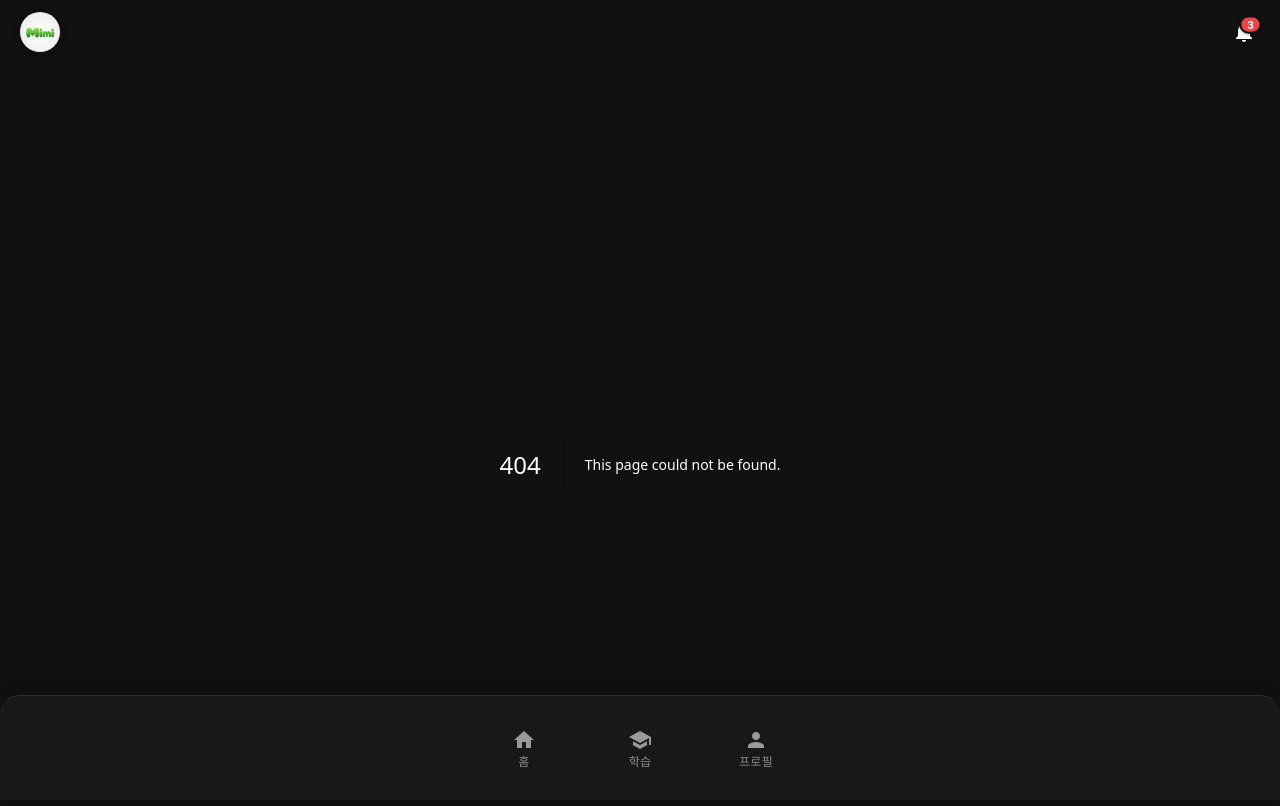
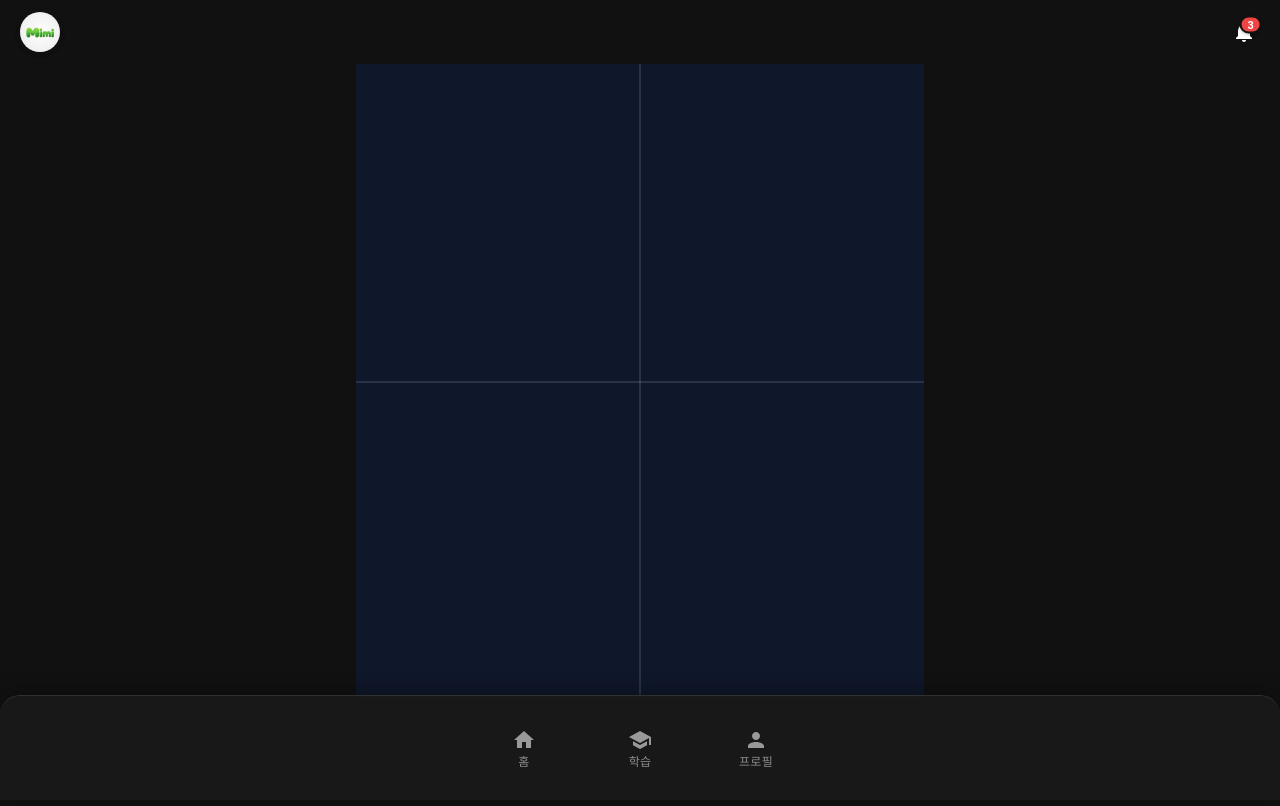
Before and after one commit to uhanuu/KokoroBridge, a Next.js app: page /canvas in a window 1280 px wide. Before the commit this address had no page. Shown: the top 806 px of the page. Built offline with nearby package versions, Linux system fonts and the light colour scheme.

Commit message:
feat: 캔버스 화면 구현

```diff
--- /dev/null
+++ b/src/app/canvas/page.module.css
@@ -0,0 +1,6 @@
+.cnavas_container {
+  width: 100%;
+  height: calc(100vh - 164px);
+  overflow: hidden;
+  position: relative;
+}
--- /dev/null
+++ b/src/app/canvas/page.tsx
@@ -0,0 +1,30 @@
+"use client";
+import { useEffect } from "react";
+
+import CanvasBoard from "@/components/canvas-board/canvas-board";
+
+import styles from "./page.module.css";
+
+export default function Page() {
+  useEffect(() => {
+    // content 영역만 스크롤 방지 (layout 구조 유지)
+    const contentElement = document.querySelector('.content');
+    if (contentElement) {
+      (contentElement as HTMLElement).style.overflow = "hidden";
+    }
+
+    return () => {
+      // 페이지 벗어날 때 복구
+      const contentElement = document.querySelector('.content');
+      if (contentElement) {
+        (contentElement as HTMLElement).style.overflow = "";
+      }
+    };
+  }, []);
+
+  return (
+    <div className={styles.cnavas_container}>
+      <CanvasBoard />
+    </div>
+  );
+}
--- a/src/components/canvas-board/canvas-board.module.css
+++ b/src/components/canvas-board/canvas-board.module.css
@@ -1,6 +1,70 @@
+/* Canvas 컨테이너 */
+.canvasContainer {
+  position: relative;
+  width: 100%;
+  height: 100%;
+  background: var(--dark-background, #0f172a);
+  overflow: hidden;
+  touch-action: none;
+  user-select: none;
+}
+
+/* 점선 배경 - 십자가 실선만 표시 */
+.dottedBackground {
+  position: absolute;
+  top: 0;
+  left: 0;
+  width: 100%;
+  height: 100%;
+  pointer-events: none;
+}
+
+.dottedBackground::before {
+  content: '';
+  position: absolute;
+  top: 50%;
+  left: 0;
+  width: 100%;
+  height: 1px;
+  background: rgba(148, 163, 184, 0.4);
+  transform: translateY(-50%);
+}
+
+.dottedBackground::after {
+  content: '';
+  position: absolute;
+  top: 0;
+  left: 50%;
+  width: 1px;
+  height: 100%;
+  background: rgba(148, 163, 184, 0.4);
+  transform: translateX(-50%);
+}
+
+/* Canvas */
 .canvas {
-  border: 2px solid #d1d5db;
-  border-radius: 12px;
-  background-color: white;
-  margin: 16px 0;
+  position: absolute;
+  top: 0;
+  left: 0;
+  width: 100%;
+  height: 100%;
+  cursor: crosshair;
+  background: transparent;
+  touch-action: none;
+  z-index: 1;
+  display: block;
 }
+
+
+/* 모바일 대응 */
+@media (max-width: 768px) {
+  .canvasContainer {
+    height: 100vh;
+  }
+
+  .canvas {
+    cursor: none;
+    width: 100vw;
+    height: 100vh;
+  }
+}
--- a/src/components/canvas-board/canvas-board.tsx
+++ b/src/components/canvas-board/canvas-board.tsx
@@ -1,48 +1,205 @@
 "use client";
-import { useEffect, useRef } from "react";
+import { useCallback, useEffect, useRef } from "react";
 
 import styles from "./canvas-board.module.css";
 
 export default function CanvasBoard() {
   const canvasRef = useRef<HTMLCanvasElement>(null);
+  const isDrawing = useRef(false);
+  const lastPoint = useRef<{ x: number; y: number } | null>(null);
+
+  const getEventPoint = useCallback((
+    e: PointerEvent | TouchEvent | MouseEvent,
+    canvas: HTMLCanvasElement
+  ) => {
+    const rect = canvas.getBoundingClientRect();
+    const scaleX = canvas.width / rect.width;
+    const scaleY = canvas.height / rect.height;
+
+    let clientX: number, clientY: number;
+
+    if ('touches' in e && e.touches.length > 0 && e.touches[0]) {
+      clientX = e.touches[0].clientX;
+      clientY = e.touches[0].clientY;
+    } else if ('changedTouches' in e && e.changedTouches.length > 0 && e.changedTouches[0]) {
+      clientX = e.changedTouches[0].clientX;
+      clientY = e.changedTouches[0].clientY;
+    } else {
+      clientX = (e as MouseEvent | PointerEvent).clientX;
+      clientY = (e as MouseEvent | PointerEvent).clientY;
+    }
+
+    return {
+      x: (clientX - rect.left) * scaleX,
+      y: (clientY - rect.top) * scaleY
+    };
+  }, []);
+
+  const getLineWidth = useCallback((pressure?: number) => {
+    if (!pressure || pressure === 0.5) return 3;
+    return Math.max(1, Math.min(12, pressure * 8));
+  }, []);
+
+  const startDrawing = useCallback((e: PointerEvent | TouchEvent | MouseEvent) => {
+    const canvas = canvasRef.current;
+    if (!canvas) return;
+
+    const ctx = canvas.getContext("2d");
+    if (!ctx) return;
+
+    e.preventDefault();
+    isDrawing.current = true;
+
+    const point = getEventPoint(e, canvas);
+    const pressure = 'pressure' in e ? e.pressure : 0.5;
+    const lineWidth = getLineWidth(pressure);
+
+    lastPoint.current = point;
+
+    ctx.globalCompositeOperation = "source-over";
+    ctx.strokeStyle = "#f8fafc";
+    ctx.lineWidth = lineWidth;
+    ctx.lineCap = "round";
+    ctx.lineJoin = "round";
+    ctx.beginPath();
+    ctx.moveTo(point.x, point.y);
+  }, [getEventPoint, getLineWidth]);
+
+  const draw = useCallback((e: PointerEvent | TouchEvent | MouseEvent) => {
+    if (!isDrawing.current) return;
+
+    const canvas = canvasRef.current;
+    if (!canvas) return;
+
+    const ctx = canvas.getContext("2d");
+    if (!ctx) return;
+
+    e.preventDefault();
+
+    const point = getEventPoint(e, canvas);
+    const pressure = 'pressure' in e ? e.pressure : 0.5;
+    const lineWidth = getLineWidth(pressure);
+
+    if (lastPoint.current) {
+      ctx.lineWidth = lineWidth;
+      ctx.lineTo(point.x, point.y);
+      ctx.stroke();
+    }
+
+    lastPoint.current = point;
+  }, [getEventPoint, getLineWidth]);
+
+  const stopDrawing = useCallback((e: PointerEvent | TouchEvent | MouseEvent) => {
+    if (!isDrawing.current) return;
+
+    e.preventDefault();
+    isDrawing.current = false;
+    lastPoint.current = null;
+
+    const canvas = canvasRef.current;
+    if (!canvas) return;
+
+    const ctx = canvas.getContext("2d");
+    if (!ctx) return;
+
+    ctx.beginPath();
+  }, []);
+
+  const resizeCanvas = useCallback(() => {
+    const canvas = canvasRef.current;
+    if (!canvas) return;
+
+    const container = canvas.parentElement;
+    if (!container) return;
+
+    const devicePixelRatio = window.devicePixelRatio || 1;
+    const rect = container.getBoundingClientRect();
+    const displayWidth = rect.width;
+    const displayHeight = rect.height;
+
+    canvas.width = displayWidth * devicePixelRatio;
+    canvas.height = displayHeight * devicePixelRatio;
+
+    canvas.style.width = `${displayWidth}px`;
+    canvas.style.height = `${displayHeight}px`;
+
+    const ctx = canvas.getContext("2d");
+    if (!ctx) return;
+
+    ctx.scale(devicePixelRatio, devicePixelRatio);
+    ctx.imageSmoothingEnabled = true;
+    ctx.imageSmoothingQuality = "high";
+    ctx.lineCap = "round";
+    ctx.lineJoin = "round";
+  }, []);
 
   useEffect(() => {
     const canvas = canvasRef.current;
     if (!canvas) return;
-    const ctx = canvas.getContext("2d");
-    if (!ctx) return;
 
-    ctx.strokeStyle = "#000";
-    ctx.lineWidth = 4;
+    // 즉시 캔버스 초기화
+    const initCanvas = () => {
+      resizeCanvas();
 
-    let drawing = false;
-
-    const start = (e: MouseEvent) => {
-      drawing = true;
-      ctx.beginPath();
-      ctx.moveTo(e.offsetX, e.offsetY);
-    };
-    const draw = (e: MouseEvent) => {
-      if (!drawing) return;
-      ctx.lineTo(e.offsetX, e.offsetY);
-      ctx.stroke();
-    };
-    const end = () => {
-      drawing = false;
+      // 캔버스 준비 완료 확인
+      const ctx = canvas.getContext("2d");
+      if (ctx) {
+        ctx.lineCap = "round";
+        ctx.lineJoin = "round";
+        ctx.imageSmoothingEnabled = true;
+        ctx.imageSmoothingQuality = "high";
+      }
     };
 
-    canvas.addEventListener("mousedown", start);
+    // DOM 완전 로드 후 또는 즉시 초기화
+    if (document.readyState === 'loading') {
+      document.addEventListener('DOMContentLoaded', initCanvas);
+    } else {
+      initCanvas();
+    }
+
+    window.addEventListener("resize", resizeCanvas);
+
+    // Pointer Events (최신 브라우저, 압력 감지 지원)
+    canvas.addEventListener("pointerdown", startDrawing);
+    canvas.addEventListener("pointermove", draw);
+    canvas.addEventListener("pointerup", stopDrawing);
+    canvas.addEventListener("pointercancel", stopDrawing);
+
+    // Touch Events (모바일 지원)
+    canvas.addEventListener("touchstart", startDrawing, { passive: false });
+    canvas.addEventListener("touchmove", draw, { passive: false });
+    canvas.addEventListener("touchend", stopDrawing, { passive: false });
+    canvas.addEventListener("touchcancel", stopDrawing, { passive: false });
+
+    // Mouse Events (호환성)
+    canvas.addEventListener("mousedown", startDrawing);
     canvas.addEventListener("mousemove", draw);
-    canvas.addEventListener("mouseup", end);
-    canvas.addEventListener("mouseleave", end);
+    canvas.addEventListener("mouseup", stopDrawing);
+    canvas.addEventListener("mouseleave", stopDrawing);
 
     return () => {
-      canvas.removeEventListener("mousedown", start);
+      document.removeEventListener('DOMContentLoaded', initCanvas);
+      window.removeEventListener("resize", resizeCanvas);
+      canvas.removeEventListener("pointerdown", startDrawing);
+      canvas.removeEventListener("pointermove", draw);
+      canvas.removeEventListener("pointerup", stopDrawing);
+      canvas.removeEventListener("pointercancel", stopDrawing);
+      canvas.removeEventListener("touchstart", startDrawing);
+      canvas.removeEventListener("touchmove", draw);
+      canvas.removeEventListener("touchend", stopDrawing);
+      canvas.removeEventListener("touchcancel", stopDrawing);
+      canvas.removeEventListener("mousedown", startDrawing);
       canvas.removeEventListener("mousemove", draw);
-      canvas.removeEventListener("mouseup", end);
-      canvas.removeEventListener("mouseleave", end);
+      canvas.removeEventListener("mouseup", stopDrawing);
+      canvas.removeEventListener("mouseleave", stopDrawing);
     };
-  }, []);
+  }, [startDrawing, draw, stopDrawing, resizeCanvas]);
 
-  return <canvas ref={canvasRef} width={300} height={300} className={styles.canvas} />;
+  return (
+    <div className={styles.canvasContainer}>
+      <div className={styles.dottedBackground} />
+      <canvas ref={canvasRef} className={styles.canvas} />
+    </div>
+  );
 }
```
